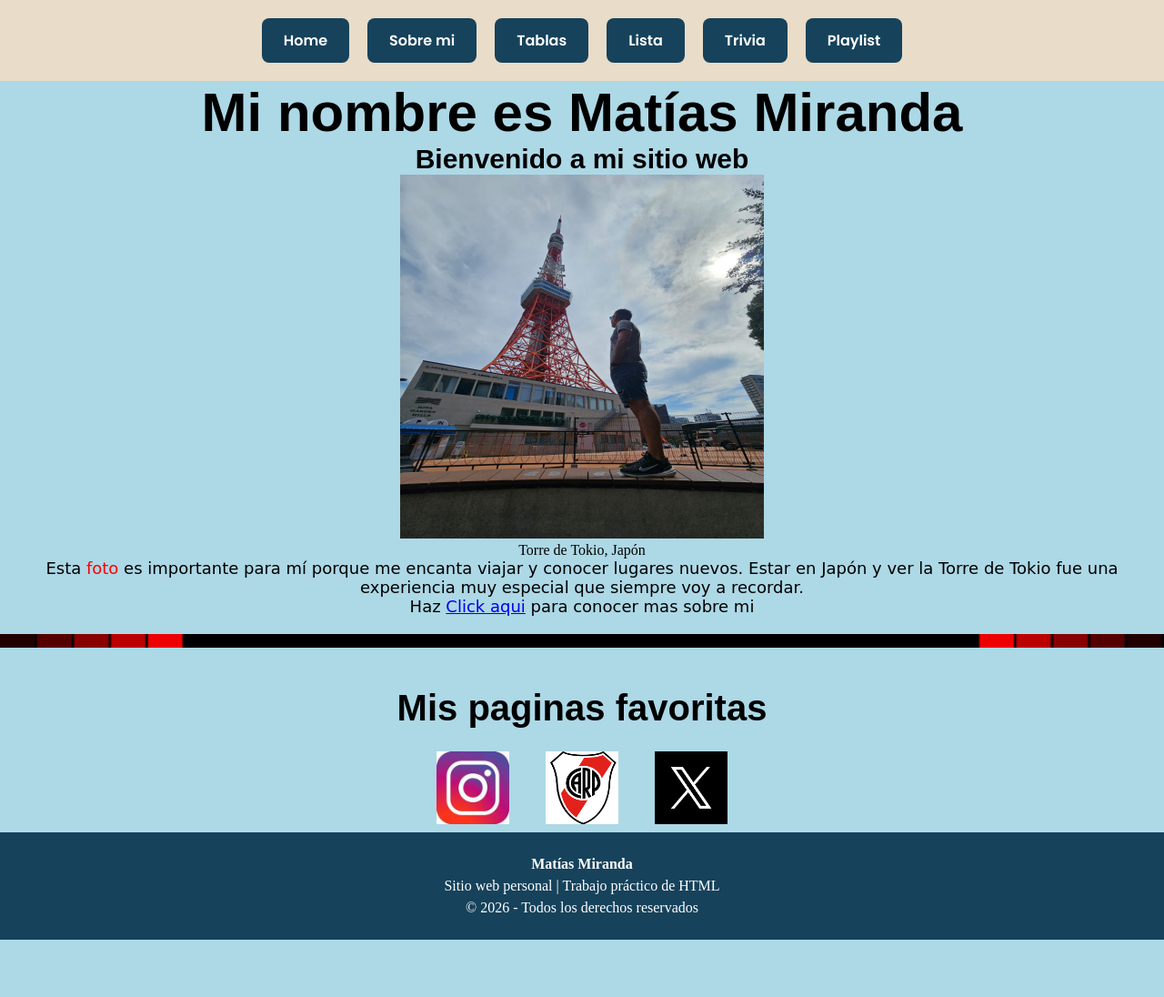
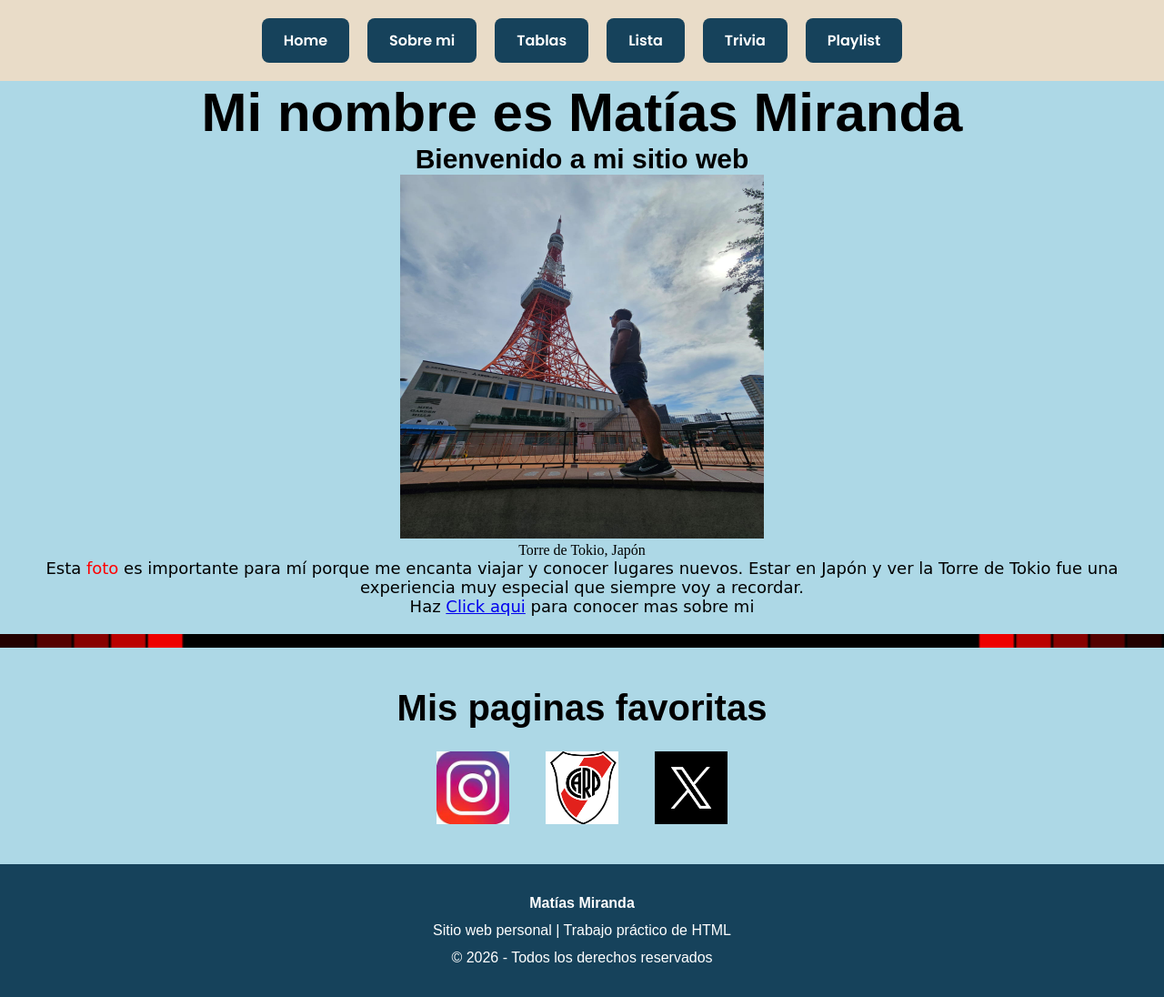
Before and after one commit to matimiranda87/tp1-identikit, a plain HTML site: page index.html in a window 1280 px wide. Shown: the whole page at 91% size. Before the commit the page ends 1033 px from the top, so only its background shows below. Drawn offline with Linux system fonts and the light colour scheme; a web font is replaced by a local one.

Commit message:
6ta subida

```diff
--- a/estilos.css
+++ b/estilos.css
@@ -4,9 +4,9 @@
 
 @import url('https://fonts.googleapis.com/css2?family=Poppins:wght@400;600;800&family=Open+Sans:wght@400;600&display=swap');
 *{
-            margin: 0;
-            padding: 0;
-            box-sizing: content-box;
+  margin: 0;
+  padding: 0;
+  box-sizing: content-box;
     }
 #nav{
     list-style: none;
@@ -986,8 +986,11 @@
   background-color: #16425b;
   color: white;
   text-align: center;
-  padding: 20px 10px;
-  margin-top: 5px;
+  padding: 25px 10px;
+  margin-top: 40px;
+  width: 100%;
+  box-sizing: border-box;
+  font-family: Arial, sans-serif;
 }
 
 .footer-contenido{
@@ -999,4 +1002,11 @@
 .footer p{
   margin: 6px 0;
   font-size: 16px;
+  font-family: Arial, sans-serif;
+  font-weight: normal;
+  line-height: 1.5;
 }
+
+.footer strong{
+  font-weight: bold;
+}
```
